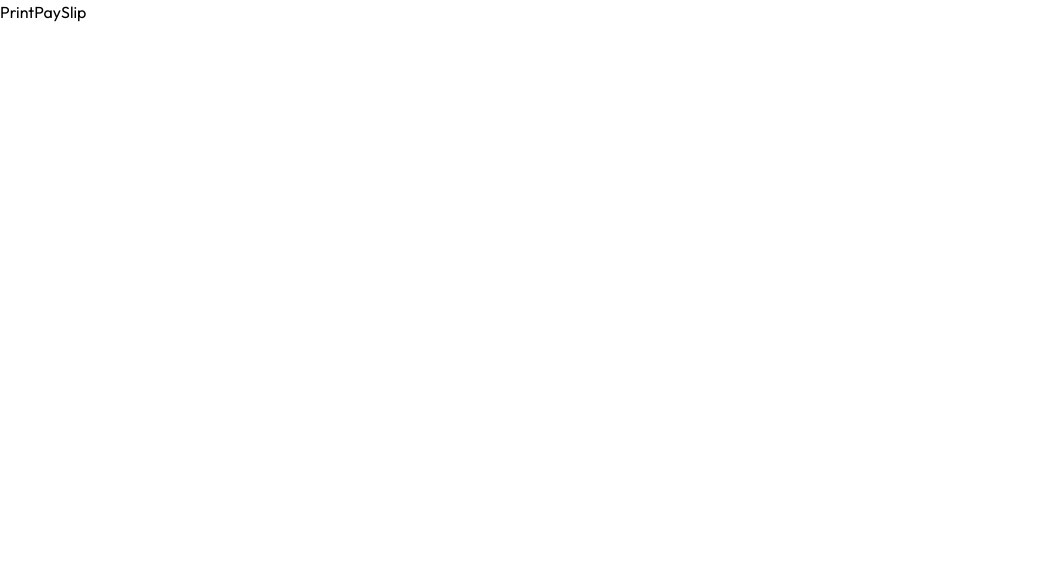
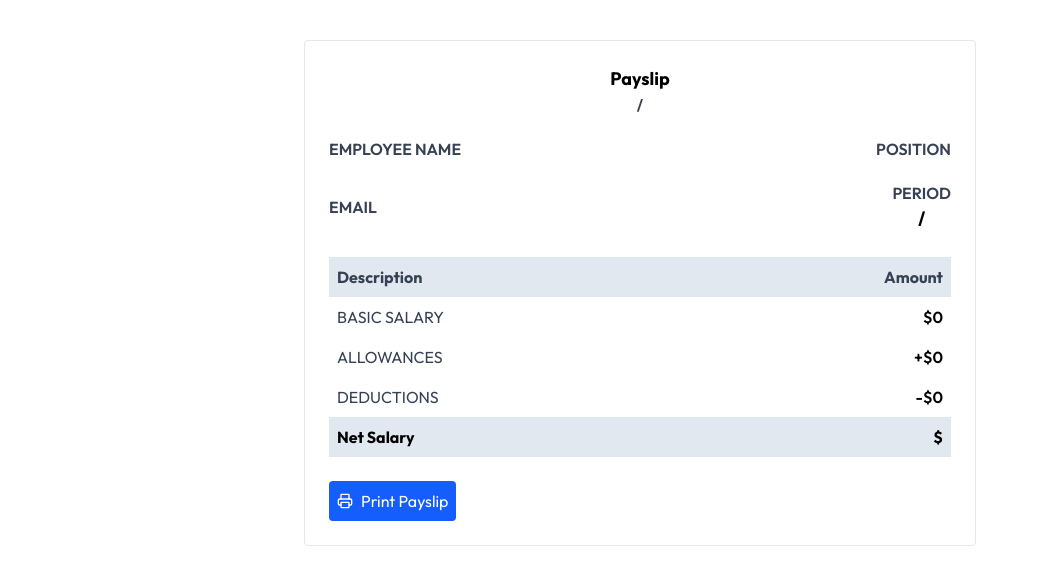
Before and after one commit to IzzaYoucef/Full-Stack-Employee-Management-System, a React (Vite) app in the folder client/: page /print/payslip/1 in a window 1280 px wide. Shown: the top 584 px of the page, without its empty margins (0-1038 px from the left). Built offline with nearby package versions, Linux system fonts and the light colour scheme.

Commit message:
Implement printPayslip , Last page in the frontnd

```diff
--- a/client/src/pages/PaySlips.jsx
+++ b/client/src/pages/PaySlips.jsx
@@ -1,12 +1,13 @@
 import React, { useCallback, useEffect, useState } from 'react'
 import { dummyPayslipData } from '../assets/assets'
 import { DownloadIcon, PlusIcon } from 'lucide-react'
+import { useNavigate } from 'react-router-dom'
 import Loading from '../components/Loading'
 
 const PaySlips = () => {
   const [loading, setLoading] = useState(true)
-  const [paySlips, setPaySlips] = useState([])
-
+  const [paySlips, setPaySlips] = useState([]) ;
+  const navigate = useNavigate() ;
   const fetchPaySlips = useCallback(async () => {
     setLoading(true)
     setPaySlips(dummyPayslipData)
@@ -65,6 +66,7 @@ const PaySlips = () => {
               <button
                 type='button'
                 className='flex items-center gap-2 p-2 bg-gray-100 text-blue-600 justify-center rounded cursor-pointer'
+                onClick={()=>{console.log("Navigate")  ; navigate(`${"/print/payslip/" + p._id}`)}}
               >
                 <DownloadIcon size={16} />
                 <span>Download</span>
--- a/client/src/pages/PrintPaySlip.jsx
+++ b/client/src/pages/PrintPaySlip.jsx
@@ -1,8 +1,101 @@
-import React from 'react'
+import React, { useEffect, useState } from 'react'
+import { useParams } from 'react-router-dom';
+import { dummyPayslipData } from '../assets/assets';
+import Loading from '../components/Loading';
+import { Printer } from 'lucide-react';
 
 const PrintPaySlip = () => {
+  const [loading, setLoading] = useState(true);
+  const [payslip, setPayslip] = useState({});
+  const [tableContent, setTableContent] = useState([]);
+  const { id } = useParams();
+
+  useEffect(() => {
+    setLoading(true);
+
+    const foundSlip = dummyPayslipData.find((slip) => slip._id === id);
+    setPayslip(foundSlip ?? {});
+
+    setTableContent([
+      { key: 'Basic Salary', value: `$${foundSlip?.basicSalary ?? 0}` },
+      { key: 'Allowances', value: `+$${foundSlip?.allowances ?? 0}` },
+      { key: 'Deductions', value: `-$${foundSlip?.deductions ?? 0}` },
+    ]);
+
+    setTimeout(() => {
+      setLoading(false);
+    }, 500);
+  }, [id]);
+
+  if (loading) {
+    return <Loading />
+  }
+
   return (
-    <div>PrintPaySlip</div>
+    <div className='w-full max-w-2xl mx-auto my-10 p-6 border border-gray-200 rounded text-center'>
+      <h1 className='capitalize text-lg font-bold'>Payslip</h1>
+      <p className='uppercase text-gray-700 text-base font-semibold'>
+        {payslip?.month}/{payslip?.year}
+      </p>
+
+      <div className='flex justify-between items-center mt-5 mb-5'>
+        <div>
+          <p className='uppercase text-gray-700 text-base font-semibold'>Employee Name</p>
+          <h1 className='text-lg font-bold'>
+            {payslip?.employee?.firstName} {payslip?.employee?.lastName}
+          </h1>
+        </div>
+        <div>
+          <p className='uppercase text-gray-700 text-base font-semibold'>Position</p>
+          <h1 className='capitalize text-lg font-bold'>{payslip?.employee?.position}</h1>
+        </div>
+      </div>
+
+      <div className='flex justify-between items-center mt-4'>
+        <div>
+          <p className='uppercase text-gray-700 text-base font-semibold'>Email</p>
+          <h1 className='text-lg font-bold'>{payslip?.employee?.email}</h1>
+        </div>
+        <div>
+          <p className='uppercase text-gray-700 text-base font-semibold'>Period</p>
+          <h1 className='capitalize text-lg font-bold'>
+            {payslip?.month}/{payslip?.year}
+          </h1>
+        </div>
+      </div>
+
+      <table className='w-full mt-6 border-collapse'>
+        <thead>
+          <tr className='bg-[#E2E8F0]'>
+            <th className='capitalize text-gray-700 text-left p-2'>Description</th>
+            <th className='capitalize text-gray-700 text-right p-2'>Amount</th>
+          </tr>
+        </thead>
+        <tbody>
+          {tableContent.map((element, index) => (
+            <tr key={index} className='mt-5' >
+              <td className='uppercase text-gray-700 p-2 text-left'>{element.key}</td>
+              <td className='text-base font-semibold p-2 text-right'>{element.value}</td>
+            </tr>
+          ))}
+          <tr className='bg-[#E2E8F0]'>
+            <td className='font-bold p-2 text-left '>Net Salary</td>
+            <td className='font-bold p-2 text-right'>${payslip?.netSalary}</td>
+          </tr>
+        </tbody>
+      </table>
+
+      <div className='flex justify-between items-center mt-6'>
+        <button
+          type='button'
+          onClick={() => window.print()}
+          className='bg-blue-600 p-2 text-white flex items-center gap-2 rounded cursor-pointer'
+        >
+          <Printer size={16} />
+          Print Payslip
+        </button>
+      </div>
+    </div>
   )
 }
 
```
